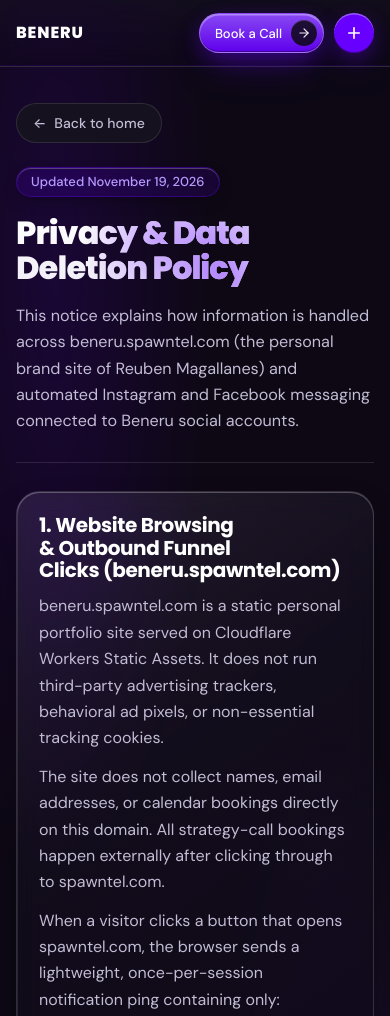
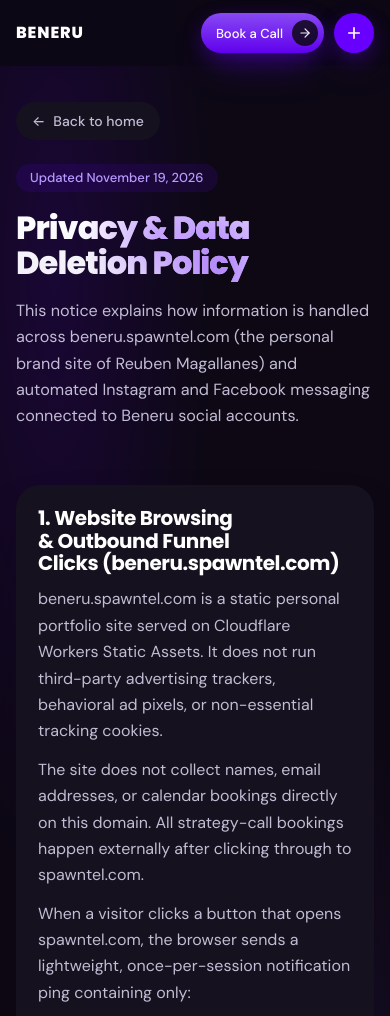
Before and after one commit to beneru/reuben-site, an Astro site: page /privacy in a window 390 px wide. Shown: the top 1016 px of the page. Built offline with nearby package versions, Linux system fonts and the light colour scheme; Astro itself is replaced by a stand-in of ours; animation ran at ten frames a second; a web font is replaced by a local one.

Commit message:
style(site): no outlines or glass anywhere
- Removed every border, inset rim highlight and backdrop-filter blur across pages and layouts
- Glass tokens now solid fills (dark #15111E, light #FFFFFF) with soft drop shadows only
- Team chips, pills and the flagship label are solid white with dark text; dark buttons solid #15111E
- Header and mobile menu use solid backgrounds; header scroll-progress line removed
- Keyboard focus ring kept for accessibility (only shows when tabbing)

Co-Authored-By: Claude Opus 5.5 <noreply@anthropic.com>

```diff
--- a/src/components/ProofCloud.astro
+++ b/src/components/ProofCloud.astro
@@ -88,7 +88,6 @@ import { PROOF_NUMBERS_COPY } from '../data/site';
   }
 
   .pn-stat + .pn-stat {
-    border-left: 1.5px solid rgba(103, 0, 255, 0.22);
   }
 
   .pn-stat__value {
@@ -152,8 +151,6 @@ import { PROOF_NUMBERS_COPY } from '../data/site';
     }
 
     .pn-stat + .pn-stat {
-      border-left: 0;
-      border-top: 1.5px solid rgba(103, 0, 255, 0.18);
     }
 
     .pn-stat__value {
--- a/src/layouts/BaseLayout.astro
+++ b/src/layouts/BaseLayout.astro
@@ -166,7 +166,6 @@ const structuredData = {
           </details>
         </div>
       </div>
-      <div class="header-progress" data-scroll-progress aria-hidden="true"></div>
     </header>
 
     <main id="main">
@@ -340,24 +339,6 @@ const structuredData = {
         });
       });
 
-      // Lightweight GPU scroll-progress hairline in the header.
-      const progressBar = document.querySelector<HTMLElement>('[data-scroll-progress]');
-      if (progressBar) {
-        let pRaf = 0;
-        const paintProgress = () => {
-          pRaf = 0;
-          const docH = Math.max(1, document.documentElement.scrollHeight - window.innerHeight);
-          const ratio = Math.min(1, Math.max(0, window.scrollY / docH));
-          progressBar.style.transform = `scaleX(${ratio.toFixed(4)})`;
-        };
-        const onPageScroll = () => {
-          if (!pRaf) pRaf = requestAnimationFrame(paintProgress);
-        };
-        paintProgress();
-        window.addEventListener('scroll', onPageScroll, { passive: true });
-        window.addEventListener('resize', paintProgress, { passive: true });
-      }
-
       // Light homepage: header floats transparent over the hero, then turns solid cream.
       const siteHeader = document.querySelector<HTMLElement>('[data-site-header].header-overlay');
       const heroEl = document.getElementById('hero');
@@ -410,11 +391,7 @@ const structuredData = {
     position: sticky;
     top: 0;
     z-index: 100;
-    background: linear-gradient(180deg, rgba(21, 17, 30, 0.66) 0%, rgba(13, 8, 20, 0.56) 100%);
-    -webkit-backdrop-filter: var(--blur-nav);
-    backdrop-filter: var(--blur-nav);
-    border-bottom: 1px solid rgba(255, 255, 255, 0.12);
-    box-shadow: inset 0 -1px 0 rgba(103, 0, 255, 0.12);
+    background: rgba(13, 8, 20, 0.96);
   }
 
   .header-overlay {
@@ -422,18 +399,13 @@ const structuredData = {
     left: 0;
     right: 0;
     background: transparent;
-    border-bottom-color: transparent;
     box-shadow: none;
-    -webkit-backdrop-filter: none;
-    backdrop-filter: none;
     transition: background-color 0.25s ease, border-color 0.25s ease;
   }
 
   .header-overlay.is-solid {
-    background: rgba(240, 237, 247, 0.86);
-    border-bottom-color: rgba(13, 8, 20, 0.08);
-    -webkit-backdrop-filter: blur(14px) saturate(160%);
-    backdrop-filter: blur(14px) saturate(160%);
+    background: rgba(240, 237, 247, 0.97);
+    box-shadow: 0 10px 30px -22px rgba(13, 8, 20, 0.45);
   }
 
   .header-overlay:not(.is-solid) .nav-links a {
@@ -442,23 +414,6 @@ const structuredData = {
 
   .header-overlay:not(.is-solid) .nav-links a:hover {
     color: #FFFFFF;
-  }
-
-  .header-overlay:not(.is-solid) .header-progress {
-    opacity: 0;
-  }
-
-  .header-progress {
-    position: absolute;
-    left: 0;
-    right: 0;
-    bottom: -1px;
-    height: 2px;
-    background: linear-gradient(90deg, #6700FF 0%, #954DFF 60%, #D7C8FF 100%);
-    transform-origin: left center;
-    transform: scaleX(0);
-    will-change: transform;
-    pointer-events: none;
   }
 
   .header-inner {
@@ -568,11 +523,8 @@ const structuredData = {
     gap: 4px;
     padding: 8px;
     border-radius: 22px;
-    background: linear-gradient(145deg, rgba(31, 26, 44, 0.84), rgba(13, 8, 20, 0.88));
-    -webkit-backdrop-filter: var(--blur-nav);
-    backdrop-filter: var(--blur-nav);
-    border: 1px solid var(--glass-border);
-    box-shadow: var(--glass-rim);
+    background: #15111E;
+    box-shadow: 0 24px 50px -20px rgba(13, 8, 20, 0.7);
   }
 
   .mobile-panel a {
@@ -593,7 +545,6 @@ const structuredData = {
   .mobile-panel .mobile-email {
     margin-top: 4px;
     padding-top: 12px;
-    border-top: 1px solid var(--border);
     border-radius: 0 0 12px 12px;
     font-size: 13px;
     color: var(--ink-2);
--- a/src/layouts/DocLayout.astro
+++ b/src/layouts/DocLayout.astro
@@ -73,7 +73,6 @@ const {
     padding: 8px 16px;
     border-radius: var(--radius-full);
     background: #15111E;
-    border: 1px solid var(--border);
     font-size: 14px;
     font-weight: 500;
     color: var(--ink-2);
@@ -82,7 +81,6 @@ const {
 
   .doc-back:hover {
     color: var(--ink);
-    border-color: var(--border-violet);
     background: #1F1A2C;
   }
 
@@ -90,7 +88,6 @@ const {
     max-width: 78ch;
     margin-bottom: clamp(28px, 4vw, 48px);
     padding-bottom: 28px;
-    border-bottom: 1px solid var(--border);
   }
 
   .doc-meta {
@@ -103,7 +100,6 @@ const {
 
   .doc-eyebrow {
     color: var(--violet-soft);
-    border-color: rgba(103, 0, 255, 0.35);
     background: rgba(103, 0, 255, 0.12);
   }
 
--- a/src/pages/404.astro
+++ b/src/pages/404.astro
@@ -37,9 +37,6 @@ import BaseLayout from '../layouts/BaseLayout.astro';
 
   .nf-box {
     background: var(--glass-bg);
-    -webkit-backdrop-filter: var(--blur-glass);
-    backdrop-filter: var(--blur-glass);
-    border: 1px solid var(--glass-border-violet);
     box-shadow: var(--glass-rim-violet);
     border-radius: 28px;
     padding: 56px 36px;
--- a/src/pages/privacy.astro
+++ b/src/pages/privacy.astro
@@ -38,9 +38,6 @@ import { PRIVACY_DOC } from '../data/privacy';
     padding: clamp(22px, 3vw, 32px);
     border-radius: 24px;
     background: var(--glass-bg);
-    -webkit-backdrop-filter: var(--blur-glass);
-    backdrop-filter: var(--blur-glass);
-    border: 1px solid var(--glass-border);
     box-shadow: var(--glass-rim);
     display: grid;
     gap: 12px;
--- a/src/styles/global.css
+++ b/src/styles/global.css
@@ -144,12 +144,8 @@ main {
   gap: 8px;
   padding: 6px 14px;
   border-radius: var(--radius-full);
-  border: 1px solid var(--glass-border);
-  background: linear-gradient(135deg, rgba(255, 255, 255, 0.11), rgba(255, 255, 255, 0.03));
-  -webkit-backdrop-filter: var(--blur-sm);
-  backdrop-filter: var(--blur-sm);
-  box-shadow: inset 0 1px 0 rgba(255, 255, 255, 0.24), 0 6px 18px -8px rgba(0, 0, 0, 0.6);
-  color: #F0EDF7;
+  background: #FFFFFF;
+  color: #0D0814;
   font-family: var(--font-sans);
   font-size: 13px;
   font-weight: 500;
@@ -205,26 +201,9 @@ main {
   transition: transform 0.22s var(--ease-expo), filter 0.2s ease, background-color 0.2s ease, border-color 0.2s ease, box-shadow 0.24s var(--ease-expo);
 }
 
-.cta-btn::before,
-.cta-btn-dark::before {
-  content: '';
-  position: absolute;
-  inset: 0;
-  background: linear-gradient(110deg, transparent 22%, rgba(255, 255, 255, 0.22) 50%, transparent 78%);
-  transform: translate3d(-125%, 0, 0);
-  transition: transform 0.65s var(--ease-expo);
-  pointer-events: none;
-}
-
-.cta-btn:hover::before,
-.cta-btn-dark:hover::before {
-  transform: translate3d(125%, 0, 0);
-}
-
 .cta-btn {
   background: linear-gradient(180deg, rgba(143, 77, 255, 0.95) 0%, rgba(103, 0, 255, 0.92) 100%);
   color: var(--on-primary);
-  border: 1px solid rgba(215, 200, 255, 0.36);
   box-shadow: var(--shadow-violet);
 }
 
@@ -240,17 +219,13 @@ main {
 }
 
 .cta-btn-dark {
-  background: linear-gradient(145deg, rgba(255, 255, 255, 0.11), rgba(21, 17, 30, 0.56));
+  background: #15111E;
   color: var(--ink);
-  border: 1px solid var(--glass-border);
   box-shadow: var(--shadow-dark-pill);
-  -webkit-backdrop-filter: var(--blur-sm);
-  backdrop-filter: var(--blur-sm);
 }
 
 .cta-btn-dark:hover {
-  background: linear-gradient(145deg, rgba(255, 255, 255, 0.16), rgba(31, 26, 44, 0.66));
-  border-color: var(--glass-border-strong);
+  background: #1F1A2C;
   transform: translate3d(0, -2px, 0);
   color: var(--ink);
 }
@@ -268,13 +243,12 @@ main {
 .cta-btn .cta-btn__circle {
   background: rgba(13, 8, 20, 0.85);
   color: #F0EDF7;
-  box-shadow: inset 0 1px 0 rgba(255, 255, 255, 0.14);
 }
 
 .cta-btn-dark .cta-btn__circle {
   background: linear-gradient(180deg, #8F4DFF, #6700FF);
   color: #FFFFFF;
-  box-shadow: inset 0 1px 0 rgba(255, 255, 255, 0.3), 0 0 18px rgba(103, 0, 255, 0.6);
+  box-shadow: 0 0 18px rgba(103, 0, 255, 0.6);
 }
 
 .cta-btn:hover .cta-btn__circle,
@@ -338,14 +312,14 @@ main {
   --glass-bg-hover: #FFFFFF;
   --glass-bg-violet: linear-gradient(160deg, #D7C8FF 0%, #FFFFFF 72%);
   --glass-bg-inset: #FFFFFF;
-  --glass-border: rgba(13, 8, 20, 0.1);
-  --glass-border-strong: rgba(13, 8, 20, 0.2);
-  --glass-border-violet: rgba(103, 0, 255, 0.35);
-  --glass-rim: 0 1px 2px rgba(13, 8, 20, 0.04), 0 22px 44px -28px rgba(103, 0, 255, 0.3);
+  --glass-border: transparent;
+  --glass-border-strong: transparent;
+  --glass-border-violet: transparent;
+  --glass-rim: 0 22px 44px -28px rgba(103, 0, 255, 0.3);
   --glass-rim-violet: 0 26px 60px -30px rgba(103, 0, 255, 0.45);
-  --border: rgba(13, 8, 20, 0.1);
-  --border-strong: rgba(13, 8, 20, 0.2);
-  --border-violet: rgba(103, 0, 255, 0.4);
+  --border: transparent;
+  --border-strong: transparent;
+  --border-violet: transparent;
   --ink: #0D0814;
   --ink-body: rgba(13, 8, 20, 0.88);
   --ink-2: rgba(13, 8, 20, 0.76);
@@ -376,20 +350,13 @@ html.page-light body {
 }
 
 .theme-light .pill-tag {
-  background: #FFFFFF;
-  color: var(--ink-2);
-  border-color: var(--border);
-  box-shadow: none;
-  -webkit-backdrop-filter: none;
-  backdrop-filter: none;
+  background: #15111E;
+  color: #FFFFFF;
 }
 
 .theme-light .cta-btn-dark {
   background: #0D0814;
   color: #FFFFFF;
-  border-color: transparent;
-  -webkit-backdrop-filter: none;
-  backdrop-filter: none;
 }
 
 .theme-light .cta-btn-dark:hover {
--- a/src/styles/tokens.css
+++ b/src/styles/tokens.css
@@ -17,48 +17,21 @@
   --surface-2: #1F1A2C;
   --surface-3: #1A1B22;
 
-  /* Liquid Glass surfaces & specular rims */
-  --glass-bg: linear-gradient(
-    145deg,
-    rgba(255, 255, 255, 0.085) 0%,
-    rgba(21, 17, 30, 0.56) 36%,
-    rgba(13, 8, 20, 0.72) 100%
-  );
-  --glass-bg-hover: linear-gradient(
-    145deg,
-    rgba(255, 255, 255, 0.12) 0%,
-    rgba(31, 26, 44, 0.62) 40%,
-    rgba(13, 8, 20, 0.78) 100%
-  );
-  --glass-bg-violet: linear-gradient(
-    145deg,
-    rgba(183, 155, 255, 0.18) 0%,
-    rgba(103, 0, 255, 0.16) 40%,
-    rgba(13, 8, 20, 0.76) 100%
-  );
-  --glass-bg-inset: linear-gradient(
-    160deg,
-    rgba(255, 255, 255, 0.05) 0%,
-    rgba(13, 8, 20, 0.55) 100%
-  );
-  --glass-border: rgba(255, 255, 255, 0.15);
-  --glass-border-strong: rgba(255, 255, 255, 0.24);
-  --glass-border-violet: rgba(183, 155, 255, 0.42);
-  --glass-rim:
-    inset 0 1px 0 rgba(255, 255, 255, 0.26),
-    inset 1px 0 0 rgba(255, 255, 255, 0.1),
-    inset 0 -1px 0 rgba(103, 0, 255, 0.18),
-    0 18px 46px -22px rgba(0, 0, 0, 0.78);
-  --glass-rim-violet:
-    inset 0 1px 0 rgba(215, 200, 255, 0.36),
-    inset 1px 0 0 rgba(215, 200, 255, 0.16),
-    inset 0 -1px 0 rgba(103, 0, 255, 0.34),
-    0 24px 64px -26px rgba(103, 0, 255, 0.52);
+  /* Solid surfaces (no glass, no outlines): separation comes from fill contrast + soft shadow */
+  --glass-bg: #15111E;
+  --glass-bg-hover: #1F1A2C;
+  --glass-bg-violet: linear-gradient(160deg, #6700FF 0%, #15111E 78%);
+  --glass-bg-inset: #1A1B22;
+  --glass-border: transparent;
+  --glass-border-strong: transparent;
+  --glass-border-violet: transparent;
+  --glass-rim: 0 18px 46px -22px rgba(13, 8, 20, 0.7);
+  --glass-rim-violet: 0 24px 64px -26px rgba(103, 0, 255, 0.5);
 
   /* Crisp structural borders */
-  --border: rgba(255, 255, 255, 0.11);
-  --border-strong: rgba(255, 255, 255, 0.2);
-  --border-violet: rgba(143, 77, 255, 0.52);
+  --border: transparent;
+  --border-strong: transparent;
+  --border-violet: transparent;
 
   /* Spawntel dark-canvas ink hierarchy */
   --ink: #FFFFFF;
@@ -93,13 +66,9 @@
   /* Liquid glow accents */
   --shadow-card: var(--glass-rim);
   --shadow-violet:
-    inset 0 1.5px 0 rgba(255, 255, 255, 0.34),
-    inset 0 -1px 0 rgba(13, 8, 20, 0.4),
     0 6px 22px -4px rgba(103, 0, 255, 0.48),
     0 18px 38px -10px rgba(103, 0, 255, 0.36);
   --shadow-dark-pill:
-    inset 0 1px 0 rgba(255, 255, 255, 0.22),
-    inset 0 -1px 0 rgba(103, 0, 255, 0.14),
     0 10px 26px -10px rgba(0, 0, 0, 0.6);
 
   /* Lightweight liquid blur */
```
Also changed, not shown: src/components/FlagshipDm.astro (+2 -7 lines), src/components/FounderStory.astro (+3 -4 lines), src/components/SystemsCards.astro (+1 -7 lines), src/pages/work/[slug].astro (+0 -10 lines).
